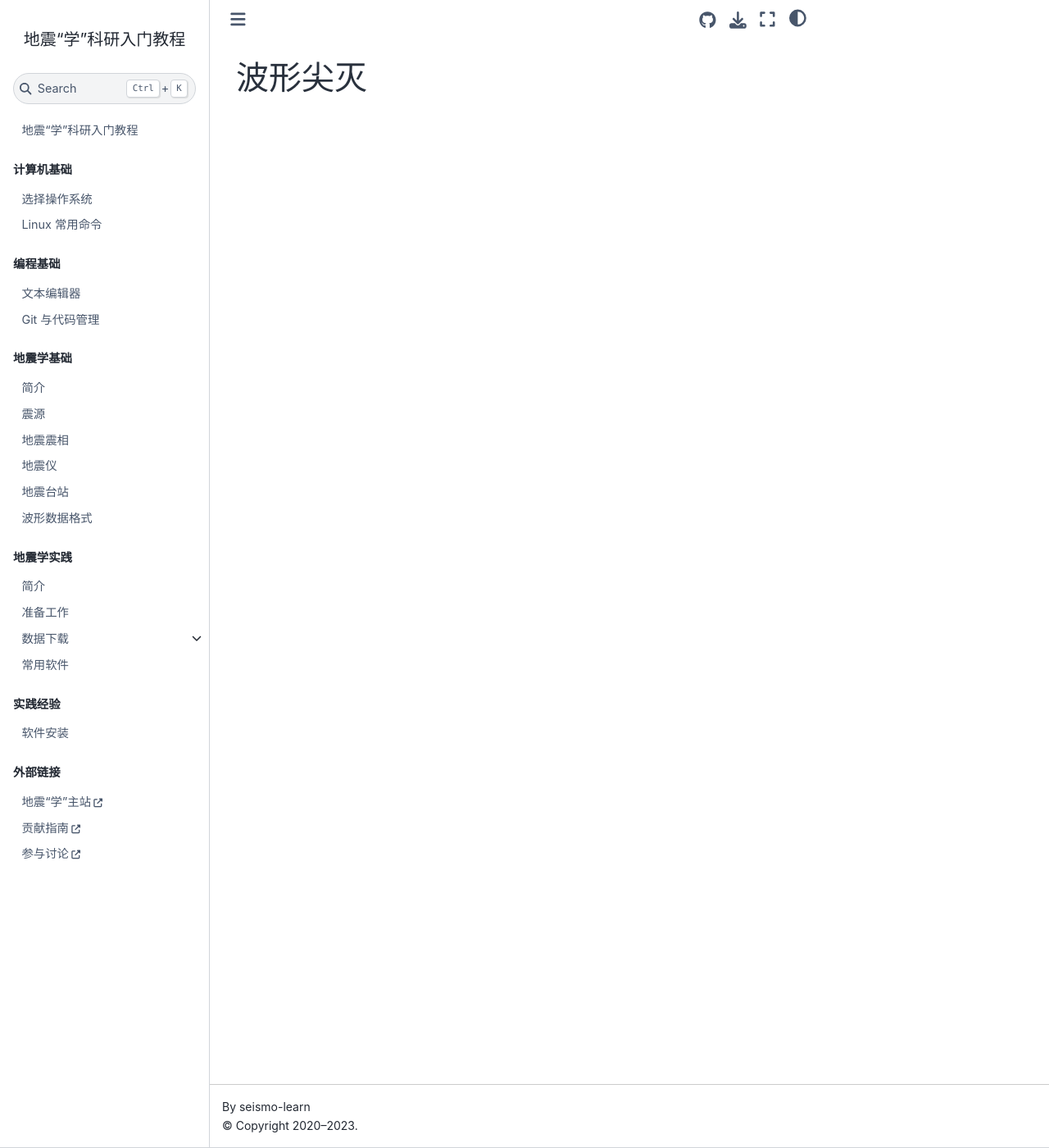
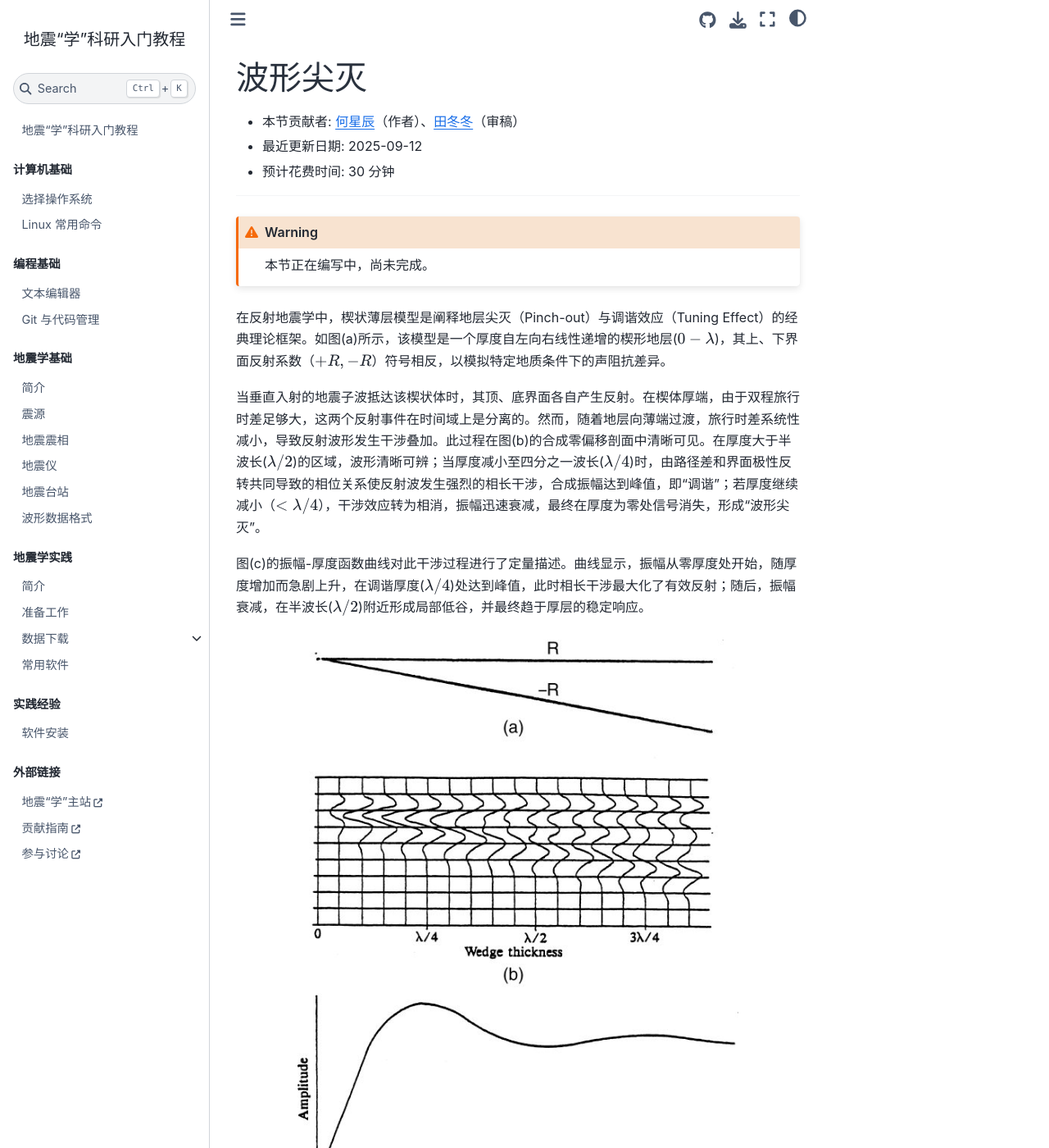
Before and after one commit to seismo-learn/seismology101, a Jupyter Book: the page built from source/exercises/taper.md, in a window 1280 px wide and 1400 px high. Shown: the whole window at 82% size. Built offline with Jupyter Book 1.0.4 settings and Sphinx 7.4.7 and the Sphinx Book theme 1.1.4, drawn with Linux system fonts in a browser that asks for light colours; pages that are not in the unit, such as notebooks, are missing from menus; some of the changed text lies outside the part shown.

Commit message:
git commit -m "Update taper"

```diff
--- a/source/exercises/taper.md
+++ b/source/exercises/taper.md
@@ -1 +1,30 @@
 # 波形尖灭
+
+- 本节贡献者: [何星辰](https://github.com/Chuan1937)（作者）、[田冬冬](https://me.seisman.info/)（审稿）
+- 最近更新日期: 2025-09-12
+- 预计花费时间: 30 分钟
+
+---
+
+
+:::{warning}
+本节正在编写中，尚未完成。
+:::
+
+在反射地震学中，楔状薄层模型是阐释地层尖灭（Pinch-out）与调谐效应（Tuning Effect）的经典理论框架。如图(a)所示，该模型是一个厚度自左向右线性递增的楔形地层($0-\lambda$)，其上、下界面反射系数（$+R,-R$）符号相反，以模拟特定地质条件下的声阻抗差异。
+
+当垂直入射的地震子波抵达该楔状体时，其顶、底界面各自产生反射。在楔体厚端，由于双程旅行时差足够大，这两个反射事件在时间域上是分离的。然而，随着地层向薄端过渡，旅行时差系统性减小，导致反射波形发生干涉叠加。此过程在图(b)的合成零偏移剖面中清晰可见。在厚度大于半波长($λ/2$)的区域，波形清晰可辨；当厚度减小至四分之一波长($λ/4$)时，由路径差和界面极性反转共同导致的相位关系使反射波发生强烈的相长干涉，合成振幅达到峰值，即“调谐”；若厚度继续减小（$<λ/4$），干涉效应转为相消，振幅迅速衰减，最终在厚度为零处信号消失，形成“波形尖灭”。
+
+图(c)的振幅-厚度函数曲线对此干涉过程进行了定量描述。曲线显示，振幅从零厚度处开始，随厚度增加而急剧上升，在调谐厚度($λ/4$)处达到峰值，此时相长干涉最大化了有效反射；随后，振幅衰减，在半波长($λ/2$)附近形成局部低谷，并最终趋于厚层的稳定响应。
+
+
+
+
+
+:::{figure} taper.jpg
+:align: center
+:alt: "波形尖灭与地震调谐效应示意"
+:width: 80%
+
+波形尖灭与地震调谐效应示意图。引自[SEG wiki](https://wiki.seg.org/wiki/Dictionary:Fig_T-17)
+:::
```
Also changed, not shown: source/exercises/taper.jpg (added).
